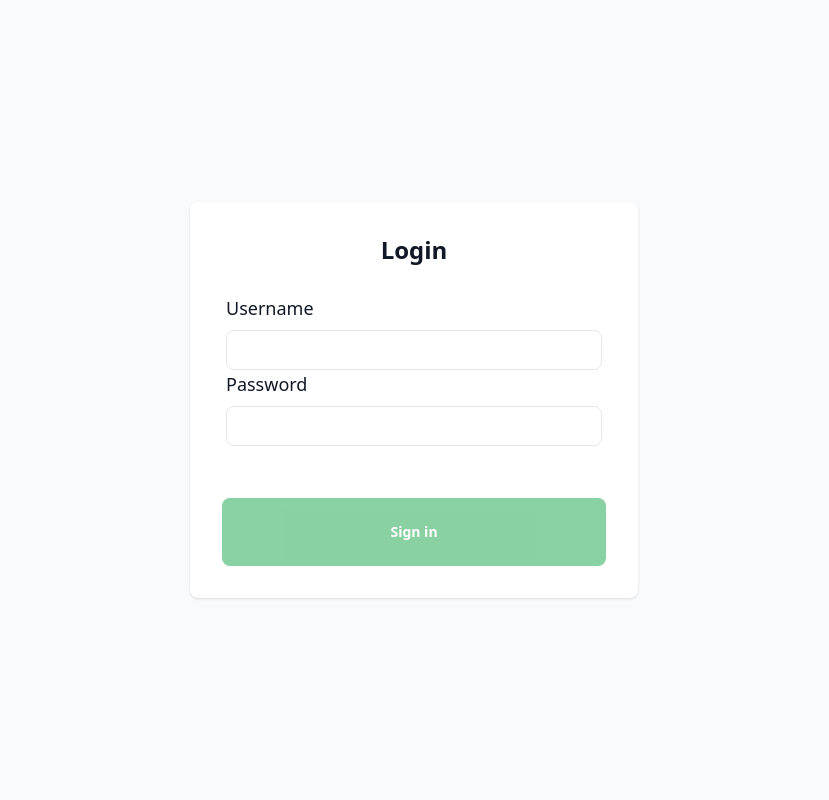
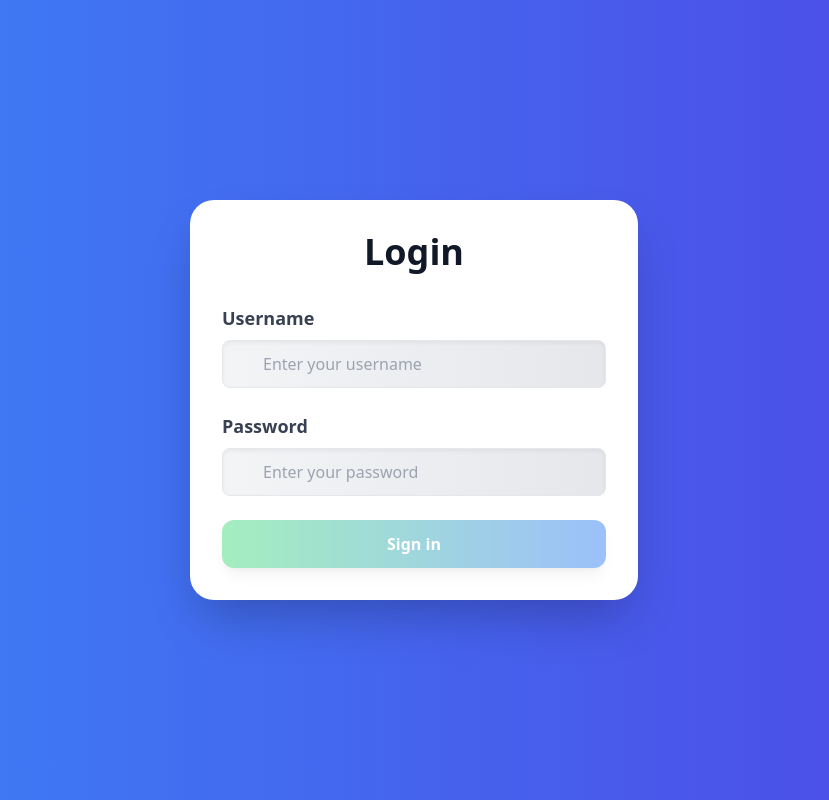
Before and after one commit to Nopathee/INT221-frontend, a Vue app: page / in a window 1280 px wide. Shown: the whole page, without its empty margins (226-1055 px from the left). Built offline with nearby package versions, Linux system fonts and the light colour scheme.

Commit message:
Ui login

```diff
--- a/src/components/release_2/Login.vue
+++ b/src/components/release_2/Login.vue
@@ -1,6 +1,6 @@
 <script setup>
 import { login } from '@/libs/fetchUtils_release2'
-import { computed, ref , defineProps} from 'vue'
+import { computed, ref, defineProps } from 'vue'
 import { useRouter } from 'vue-router'
 
 const userName = ref('')
@@ -19,8 +19,8 @@ const router = useRouter()
 
 const handlerLogin = async () => {
   const user = {
-    userName :userName.value,
-    password : password.value
+    userName: userName.value,
+    password: password.value
   }
   console.log(user)
   const url = `${import.meta.env.VITE_API_ENDPOINT}/login`
@@ -30,8 +30,8 @@ const handlerLogin = async () => {
   console.log(refreshToken);
   console.log(res.token)
   if (res.status === 200) {
-    localStorage.setItem('accessToken',token)
-    localStorage.setItem('refreshToken' , refreshToken)
+    localStorage.setItem('accessToken', token)
+    localStorage.setItem('refreshToken', refreshToken)
     console.log(localStorage.getItem('accessToken'))
     console.log(`${token}`)
     console.log(`login success`)
@@ -50,86 +50,47 @@ const handlerLogin = async () => {
 </script>
 
 <template>
-  <section class="bg-gray-50 dark:bg-gray-900">
+  <section class="bg-gradient-to-r from-blue-500 to-indigo-600 min-h-screen flex items-center justify-center">
+    <div v-if="error"
+      class="bg-red-100 border border-red-400 text-red-700 px-4 py-3 rounded relative mb-4 shadow-lg transition-opacity duration-500"
+      role="alert">
+      <strong class="font-bold">Error:</strong>
+      <span class="block sm:inline">Username or Password is incorrect.</span>
+      <button @click="error = false" class="absolute top-0 right-0 p-2 text-red-500">
+        <i class="fas fa-times"></i>
+      </button>
+    </div>
     <div
-      class="flex flex-col items-center justify-center p-8 mx-auto md:h-screen lg:py-0"
-    >
-      <div
-        v-if="error"
-        class="flex flex-col m-5 bg-red-100 border border-red-400 text-red-700 px-4 rounded relative"
-        role="alert"
-      >
-        <div class="absolute right-0 m-1">
-          <svg
-            xmlns="http://www.w3.org/2000/svg"
-            height="24px"
-            viewBox="0 0 24 24"
-            width="24px"
-            class="fill-red-500 cursor-pointer"
-            @click="$emit('close-error')"
-          >
-            <path d="M0 0h24v24H0z" fill="none" />
-            <path
-              d="M19 6.41L17.59 5 12 10.59 6.41 5 5 6.41 10.59 12 5 17.59 6.41 19 12 13.41 17.59 19 19 17.59 13.41 12z"
-            />
-          </svg>
-        </div>
-        <strong class="font-bold pt-3">Error</strong>
-        <span class="block sm:inline pb-3 itbkk-message"
-          >Username or Password is incorrect.</span
-        >
-      </div>
-      <div
-        class="w-full bg-white rounded-lg shadow dark:border md:mt-0 sm:max-w-md xl:p-0 dark:bg-gray-800 dark:border-gray-700"
-      >
-        <div class="p-6 space-y-4 md:space-y-6 sm:p-8">
-          <p
-            class="text-2xl font-bold text-gray-900 dark:text-white text-center"
-          >
-            Login
-          </p>
-          <form class="md:p-1">
-            <label
-              for="username"
-              class="block mb-2 text-lg font-medium text-gray-900 dark:text-white"
-              >Username
-            </label>
-            <input
-              type="text"
-              id="username"
-              v-model="userName"
-              class="rounded-lg w-full h-10 text-base pl-2 border itbkk-username"
-              maxlength="50"
-              required
-            />
-            <label
-              for="password"
-              class="block mb-2 text-lg font-medium text-gray-900 dark:text-white"
-              >Password
-            </label>
-            <div class="relative">
-              <input
-                type="password"
-                id="password"
-                v-model="password"
-                class="rounded-lg w-full h-10 text-base pl-2 border itbkk-password"
-                maxlength="14"
-                required
-              />
-            </div>
-          </form>
-          <div class="pt-6">
-            <button
-              :disabled="isLoginDisabled"
-              @click="handlerLogin"
-              class="w-full disabled:opacity-50 bg-green-600 text-white font-bold dark:text-white rounded-lg text-sm px-5 py-6 text-center itbkk-button-signin"
-              :class="{'disabled' : isLoginDisabled}"
-            >
-              Sign in
-            </button>
+      class="w-full max-w-md p-8 space-y-8 bg-white rounded-3xl shadow-2xl transform hover:scale-105 transition duration-500">
+      <h2 class="text-4xl font-extrabold text-center text-gray-900 mb-4">Login</h2>
+      <form class="space-y-6">
+        <div>
+          <label for="username" class="block text-lg font-semibold text-gray-700 mb-2">Username</label>
+          <div class="relative">
+            <span class="absolute left-3 top-3 text-gray-400">
+              <i class="fas fa-user"></i>
+            </span>
+            <input type="text" id="username" v-model="userName" placeholder="Enter your username"
+              class="pl-10 w-full h-12 text-base border rounded-lg shadow-inner bg-gradient-to-r from-gray-100 to-gray-200 hover:shadow-lg transform hover:-translate-y-1 focus:ring-2 focus:ring-blue-300 transition duration-300"
+              required />
           </div>
         </div>
-      </div>
+        <div>
+          <label for="password" class="block text-lg font-semibold text-gray-700 mb-2">Password</label>
+          <div class="relative">
+            <span class="absolute left-3 top-3 text-gray-400">
+              <i class="fas fa-lock"></i>
+            </span>
+            <input type="password" id="password" v-model="password" placeholder="Enter your password"
+              class="pl-10 w-full h-12 text-base border rounded-lg shadow-inner bg-gradient-to-r from-gray-100 to-gray-200 hover:shadow-lg transform hover:-translate-y-1 focus:ring-2 focus:ring-blue-300 transition duration-300"
+              required />
+          </div>
+        </div>
+        <button :disabled="isLoginDisabled" @click.prevent="handlerLogin"
+          class="w-full py-3 bg-gradient-to-r from-green-400 to-blue-500 text-white font-semibold rounded-xl shadow-lg hover:shadow-2xl transform hover:scale-105 transition duration-300 disabled:opacity-50">
+          Sign in
+        </button>
+      </form>
     </div>
   </section>
 </template>
```
